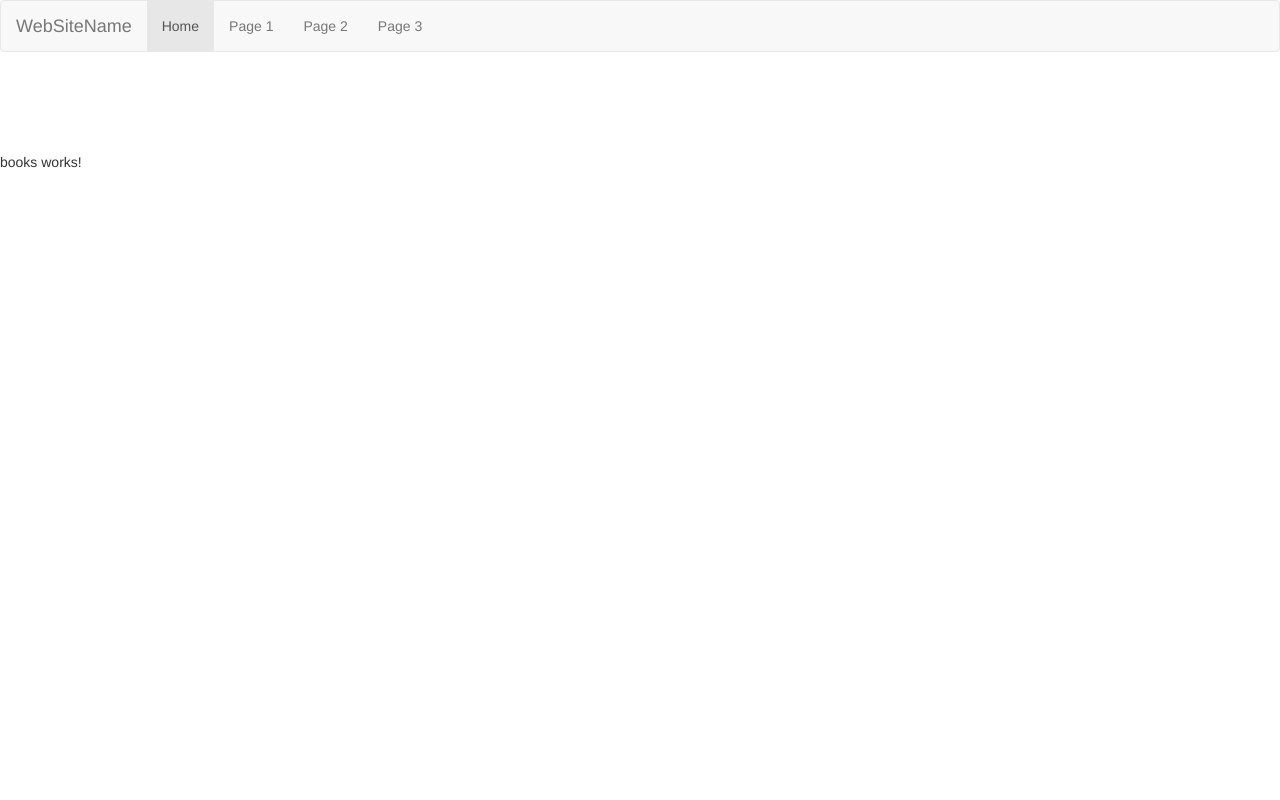
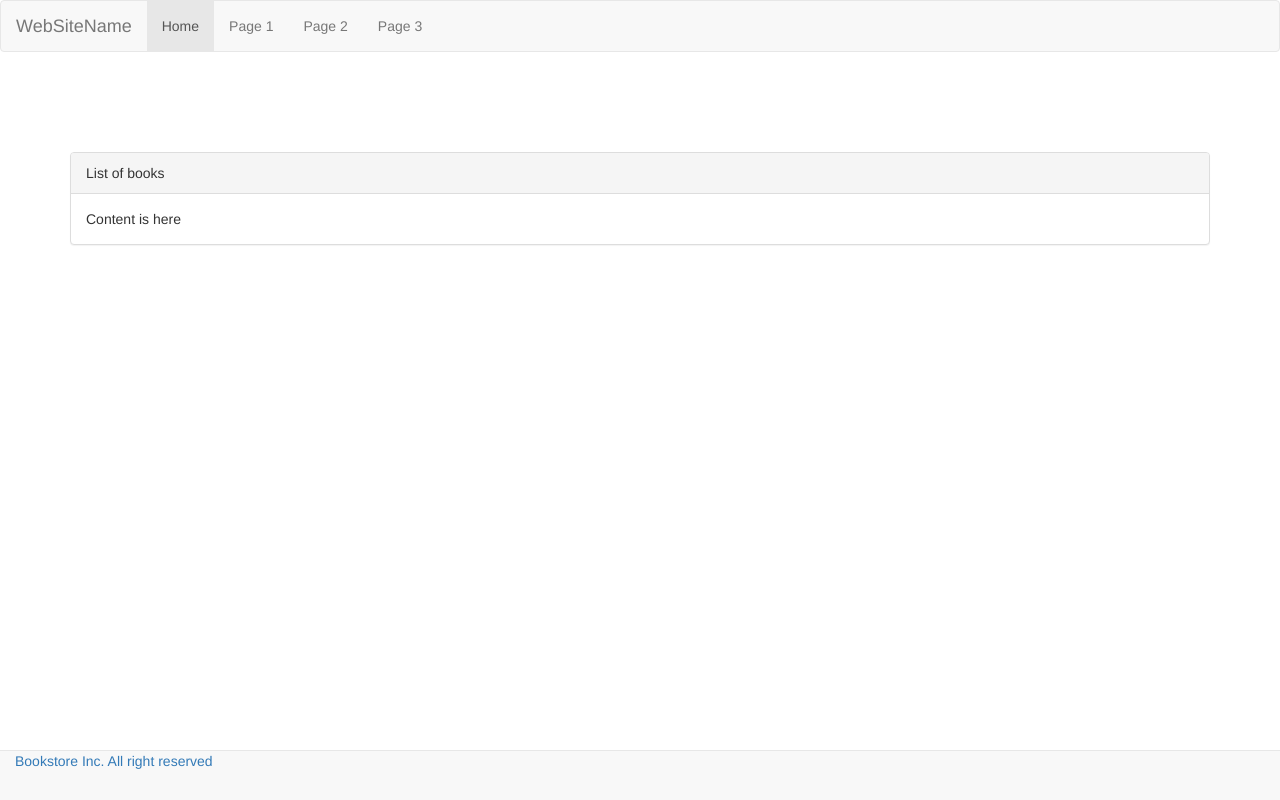
Before and after one commit to RezaNurRochmat13/Angular-6-Bookstore, an Angular app: page / in a window 1280 px wide. Built offline with nearby package versions, Linux system fonts and the light colour scheme.

Commit message:
add navigation bar

```diff
--- a/src/app/app.component.html
+++ b/src/app/app.component.html
@@ -1,2 +1,3 @@
 <app-header></app-header>
 <router-outlet></router-outlet>
+<app-footer></app-footer>
--- a/src/app/app.module.ts
+++ b/src/app/app.module.ts
@@ -1,3 +1,4 @@
+import { FooterComponent } from './shared/components/footer/footer.component';
 import { HeaderComponent } from './shared/components/header/header.component';
 import { RouterModule } from '@angular/router';
 import { BrowserModule } from '@angular/platform-browser';
@@ -9,7 +10,8 @@ import { BooksModule } from './applications/books/books.module';
 @NgModule({
   declarations: [
     AppComponent,
-    HeaderComponent
+    HeaderComponent,
+    FooterComponent
   ],
   imports: [
     BrowserModule,
--- a/src/app/applications/books/core/books.component.html
+++ b/src/app/applications/books/core/books.component.html
@@ -1,3 +1,8 @@
-<p>
-  books works!
-</p>
+<div class="container">
+ <div class="panel panel-default">
+    <div class="panel-heading">List of books</div>
+    <div class="panel-body">
+      Content is here
+    </div>
+  </div>
+</div>
--- a/src/app/shared/components/footer/footer.component.css
+++ b/src/app/shared/components/footer/footer.component.css
@@ -0,0 +1,4 @@
+.copyright {
+    text-align: center;
+    margin-top: 10px;
+}
--- a/src/app/shared/components/footer/footer.component.html
+++ b/src/app/shared/components/footer/footer.component.html
@@ -1,3 +1,5 @@
-<p>
-  footer works!
-</p>
+<nav class="navbar navbar-default navbar-fixed-bottom">
+  <div class="container-fluid">
+    <a class="copyright">Bookstore Inc. All right reserved</a>
+  </div>
+</nav>
```
